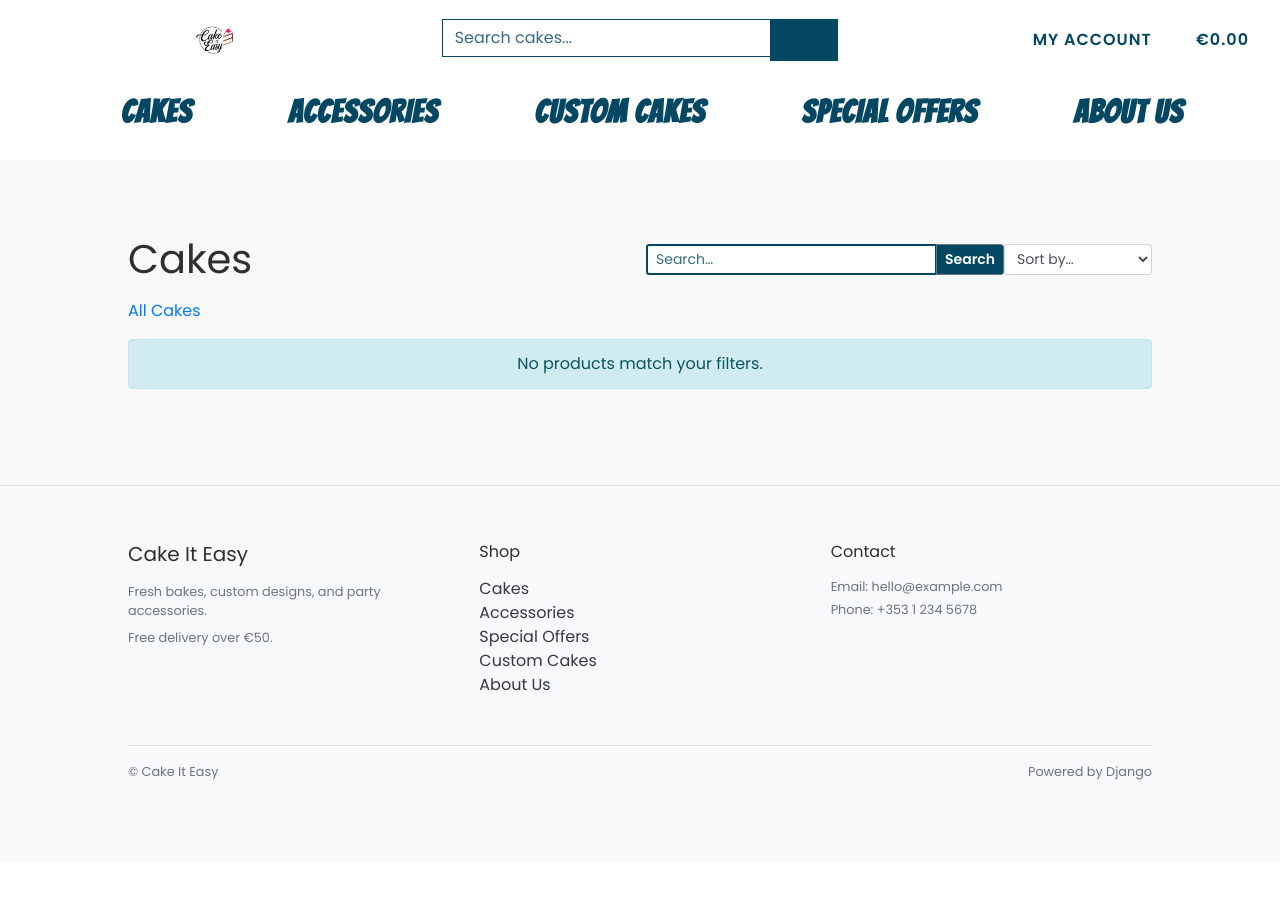
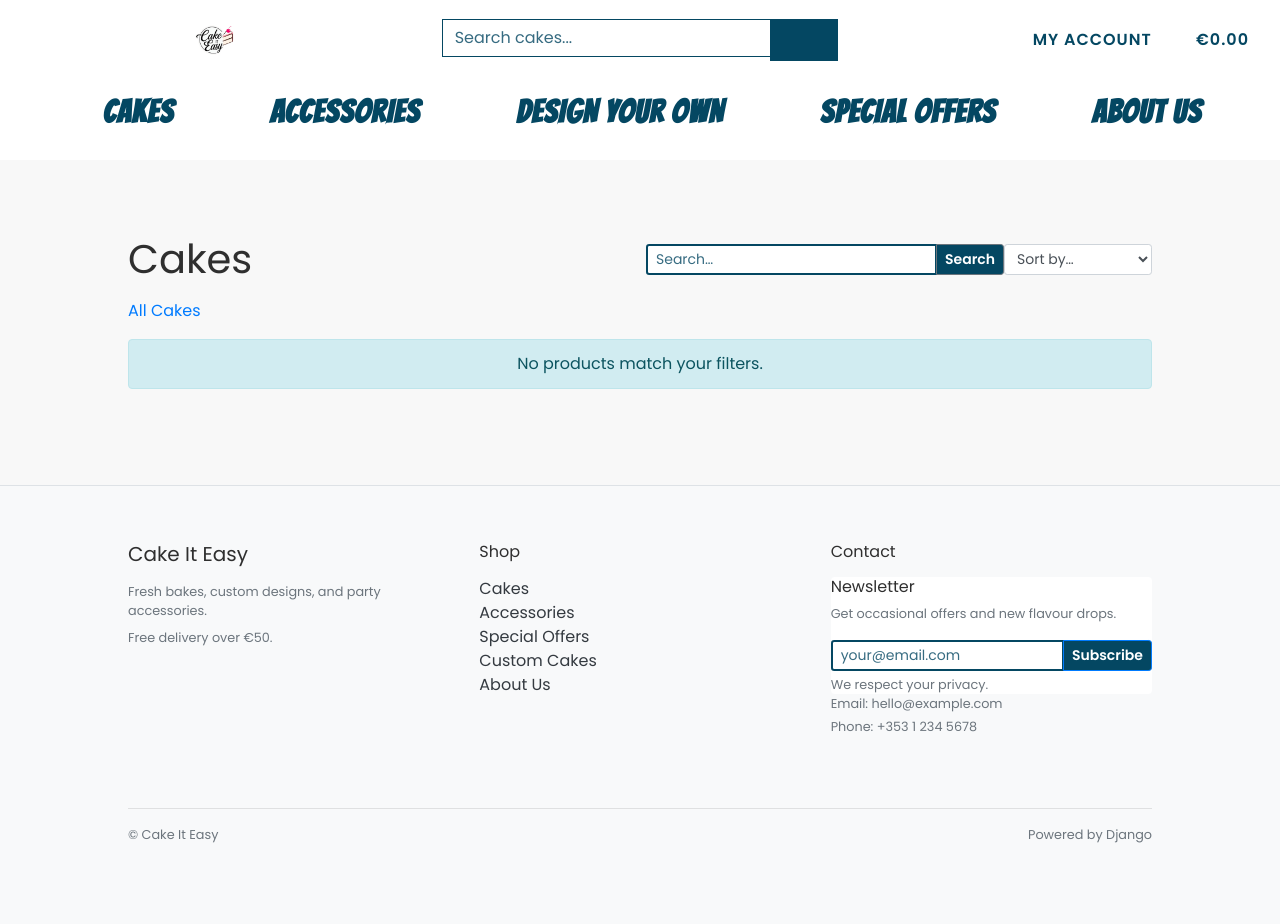
Before and after one commit to MaireadKelly/cake_it_easy_v2, a Django app: page /products/cakes/ in a window 1280 px wide. Before the commit the page ends 780 px from the top, so only its background shows below. Run offline with Django 5.2, Linux system fonts and the light colour scheme; data that the repository does not hold is empty; parts of the project's set-up code (start-up, migrations or seed data) failed here and were passed over; some libraries are stand-ins or nearby versions.

Commit message:
chore(seo): add custom_cake_list to sitemap; disallow bag/checkout/accounts in robots.txt

```diff
--- a/cake_it_easy_v2/settings.py
+++ b/cake_it_easy_v2/settings.py
@@ -113,7 +113,7 @@ AUTHENTICATION_BACKENDS = [
     'django.contrib.auth.backends.ModelBackend',
     'allauth.account.auth_backends.AuthenticationBackend',
 ]
-SITE_ID = int(os.getenv("SITE_ID", "1"))
+SITE_ID = 1
 ACCOUNT_EMAIL_VERIFICATION = 'none'
 LOGIN_REDIRECT_URL = '/'
 
--- a/cake_it_easy_v2/views.py
+++ b/cake_it_easy_v2/views.py
@@ -5,10 +5,13 @@ from django.urls import reverse
 def robots_txt(_request):
     lines = [
         "User-agent: *",
-        "Disallow:",
+        "Disallow: /bag/",
+        "Disallow: /checkout/",
+        "Disallow: /accounts/",
         "Sitemap: /sitemap.xml",
     ]
     return HttpResponse("\n".join(lines), content_type="text/plain")
+
 
 def sitemap_xml(request):
     """
@@ -22,6 +25,7 @@ def sitemap_xml(request):
         "product_offers",
         "my_orders",      # auth required; still okay to list
         "about",
+        "custom_cake_list",
     ]
     urls = []
     for name in url_names:
--- a/custom_cake/utils.py
+++ b/custom_cake/utils.py
@@ -1,4 +1,3 @@
-# custom_cake/utils.py
 import os
 from decimal import Decimal
 from products.models import Product  # uses your existing Product model
--- a/templates/base.html
+++ b/templates/base.html
@@ -7,6 +7,7 @@
         <meta http-equiv="X-UA-Compatible" content="ie=edge" />
         <meta charset="utf-8" />
         <meta name="viewport" content="width=device-width, initial-scale=1, shrink-to-fit=no" />
+        <meta name="description" content="{% block meta_description %}Hand-made cakes, cupcakes, balloons, candles, and custom designs. Secure checkout with Stripe.{% endblock %}">
         {% endblock %}
         {% block extra_meta %}
         <!-- Google Fonts -->
--- a/templates/includes/footer.html
+++ b/templates/includes/footer.html
@@ -24,6 +24,7 @@
       <!-- Contact / Social (placeholders) -->
       <div class="col-md-4 mb-3">
         <h6 class="mb-3">Contact</h6>
+        {% include "includes/newsletter.html" %}
         <p class="small text-muted mb-1">Email: hello@example.com</p>
         <p class="small text-muted mb-3">Phone: +353 1 234 5678</p>
         <div>
--- a/templates/includes/main-nav.html
+++ b/templates/includes/main-nav.html
@@ -18,7 +18,7 @@
     <!-- Custom Cakes (separate app) -->
     <li class="nav-item">
       <a class="logo-font font-weight-bold nav-link text-black mr-5" href="{% url 'custom_cake_list' %}">
-        Custom Cakes
+        Design Your Own
       </a>
     </li>
 
--- /dev/null
+++ b/templates/includes/newsletter.html
@@ -0,0 +1,17 @@
+<div class="card border-0">
+  <div class="card-body p-0">
+    <h6 class="mb-2">Newsletter</h6>
+    <p class="small text-muted">Get occasional offers and new flavour drops.</p>
+
+    {# Replace action with your Mailchimp form POST URL when available #}
+    <form class="form-inline" method="post" action="#" onsubmit="return false;">
+      <div class="input-group input-group-sm w-100">
+        <input type="email" class="form-control" placeholder="your@email.com" required>
+        <div class="input-group-append">
+          <button class="btn btn-primary" type="submit">Subscribe</button>
+        </div>
+      </div>
+      <small class="form-text text-muted mt-1">We respect your privacy.</small>
+    </form>
+  </div>
+</div>
```
